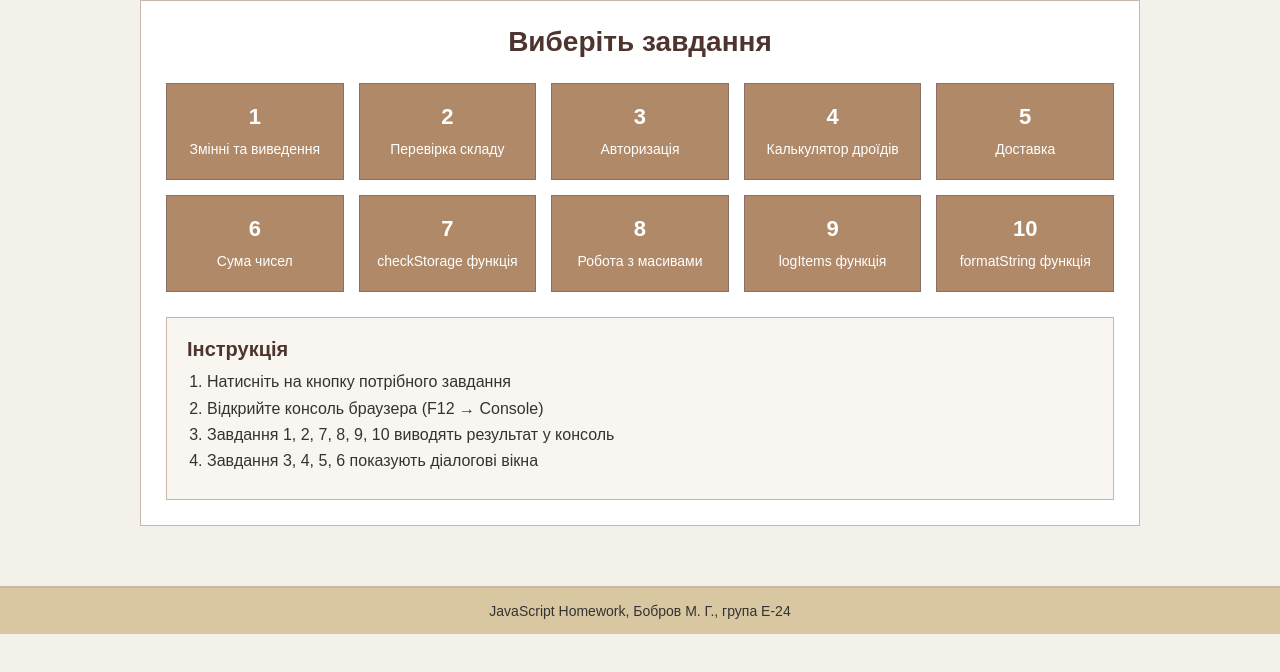
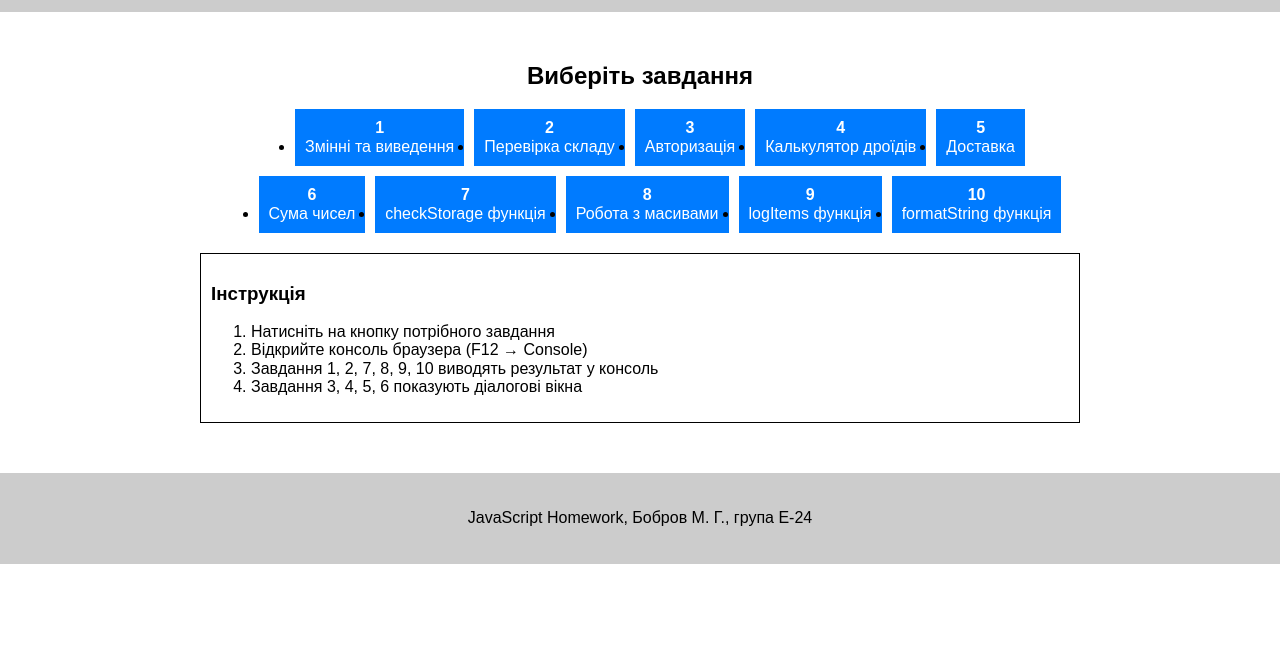
Before and after one commit to shevchenk111/js-homework, a plain HTML site: page index.html in a window 1280 px wide. Shown: the part 128-800 px from the top of the page. Drawn offline with nearby package versions, Linux system fonts and the light colour scheme.

Commit message:
Update styles.css

```diff
--- a/css/styles.css
+++ b/css/styles.css
@@ -1,186 +1,72 @@
-:root {
-  --main-bg: #f4f1ea;
-  --block-bg: #ffffff;
-  --header-bg: #d9c7a2;
-  --button-bg: #b08968;
-  --button-hover: #8d6e63;
-  --title-color: #4e342e;
-  --text-color: #333333;
-  --border-color: #c8b6a6;
-}
-
-*,
-*::before,
-*::after {
-  box-sizing: border-box;
-}
-
 body {
   margin: 0;
   font-family: Arial, sans-serif;
-  background-color: var(--main-bg);
-  color: var(--text-color);
-}
-
-h1,
-h2,
-h3,
-p {
-  margin: 0;
-}
-
-ul,
-ol {
-  margin: 0;
-  padding: 0;
-}
-
-ul {
-  list-style: none;
-}
-
-button {
-  border: none;
-  cursor: pointer;
-  font-family: inherit;
+  background-color: #ffffff;
+  color: #000000;
 }
 
 .container {
-  width: 100%;
-  max-width: 1000px;
+  max-width: 900px;
   margin: 0 auto;
-  padding: 0 15px;
+  padding: 10px;
 }
 
 .header {
-  background-color: var(--header-bg);
-  padding: 20px 0;
-  border-bottom: 2px solid var(--border-color);
-}
-
-.header-container {
+  background-color: #cccccc;
+  padding: 15px;
   text-align: center;
 }
 
 .logo {
-  font-size: 28px;
+  font-size: 24px;
   font-weight: bold;
-  color: var(--title-color);
-}
-
-.logo-part {
-  color: #6d4c41;
 }
 
 .subtitle {
-  margin-top: 8px;
   font-size: 14px;
-  color: var(--text-color);
 }
 
 .section {
-  padding: 30px 0;
+  padding: 20px 0;
 }
 
 .section-title {
   text-align: center;
-  font-size: 28px;
-  margin-bottom: 25px;
-  color: var(--title-color);
-}
-
-.tasks-section .container {
-  background-color: var(--block-bg);
-  border: 1px solid var(--border-color);
-  padding: 25px;
+  margin-bottom: 20px;
 }
 
 .tasks-list {
-  display: grid;
-  grid-template-columns: repeat(5, 1fr);
-  gap: 15px;
-  margin-bottom: 25px;
-}
-
-.task-item {
   display: flex;
+  flex-wrap: wrap;
+  gap: 10px;
+  justify-content: center;
 }
 
 .task-btn {
-  width: 100%;
-  padding: 20px 10px;
-  background-color: var(--button-bg);
+  padding: 10px;
+  background-color: #007bff;
   color: white;
-  border: 1px solid #8d6e63;
-  text-align: center;
-  transition: background-color 0.3s ease;
+  border: none;
 }
 
-.task-btn:hover,
-.task-btn:focus {
-  background-color: var(--button-hover);
+.task-btn:hover {
+  background-color: #0056b3;
 }
 
 .task-number {
+  font-weight: bold;
   display: block;
-  font-size: 22px;
-  font-weight: bold;
-  margin-bottom: 10px;
-}
-
-.task-name {
-  display: block;
-  font-size: 14px;
-  line-height: 1.4;
 }
 
 .info-box {
-  padding: 20px;
-  background-color: #f9f6f1;
-  border: 1px solid var(--border-color);
-}
-
-.info-title {
-  font-size: 20px;
-  margin-bottom: 12px;
-  color: var(--title-color);
-}
-
-.info-list {
-  padding-left: 20px;
-}
-
-.info-list li {
-  margin-bottom: 8px;
+  margin-top: 20px;
+  padding: 10px;
+  border: 1px solid #000;
 }
 
 .footer {
-  background-color: var(--header-bg);
-  padding: 15px 0;
-  margin-top: 30px;
-  border-top: 2px solid var(--border-color);
+  margin-top: 20px;
+  padding: 10px;
+  background-color: #cccccc;
+  text-align: center;
 }
-
-.footer-text {
-  text-align: center;
-  font-size: 14px;
-  color: var(--text-color);
-}
-
-@media (max-width: 900px) {
-  .tasks-list {
-    grid-template-columns: repeat(3, 1fr);
-  }
-}
-
-@media (max-width: 600px) {
-  .tasks-list {
-    grid-template-columns: repeat(2, 1fr);
-  }
-}
-
-@media (max-width: 400px) {
-  .tasks-list {
-    grid-template-columns: 1fr;
-  }
-}
```
